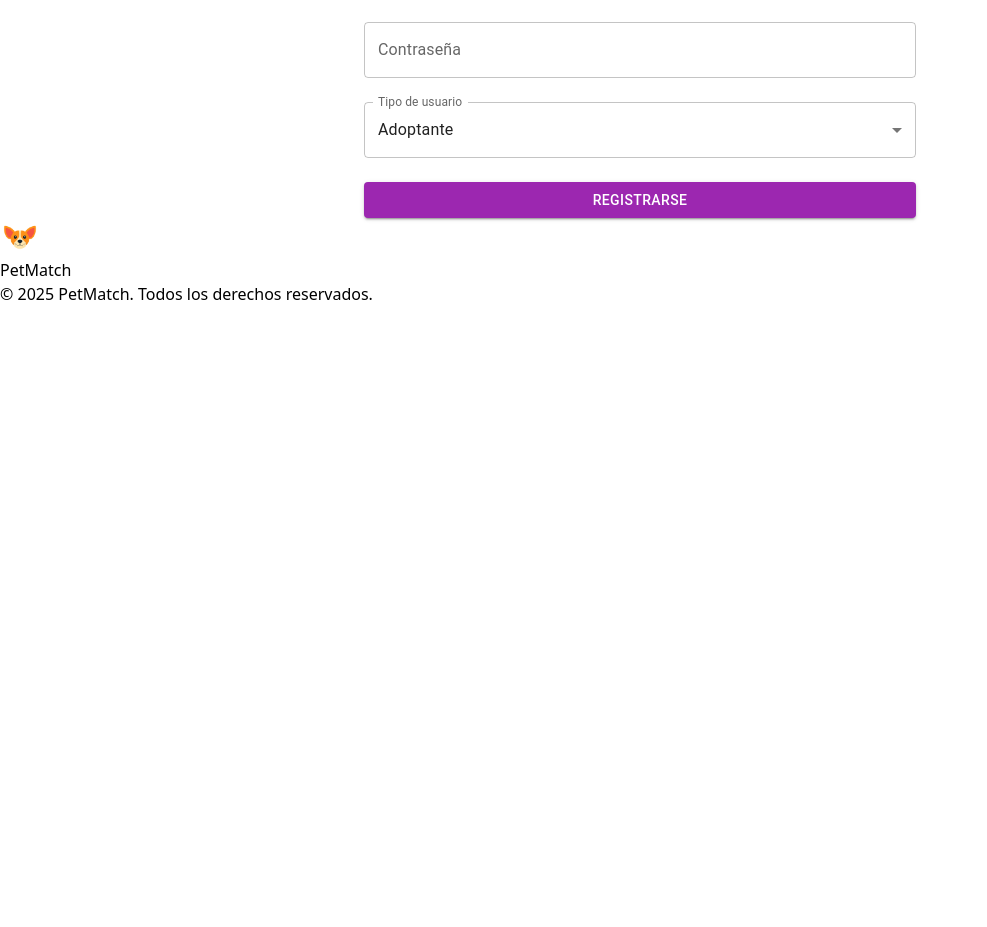
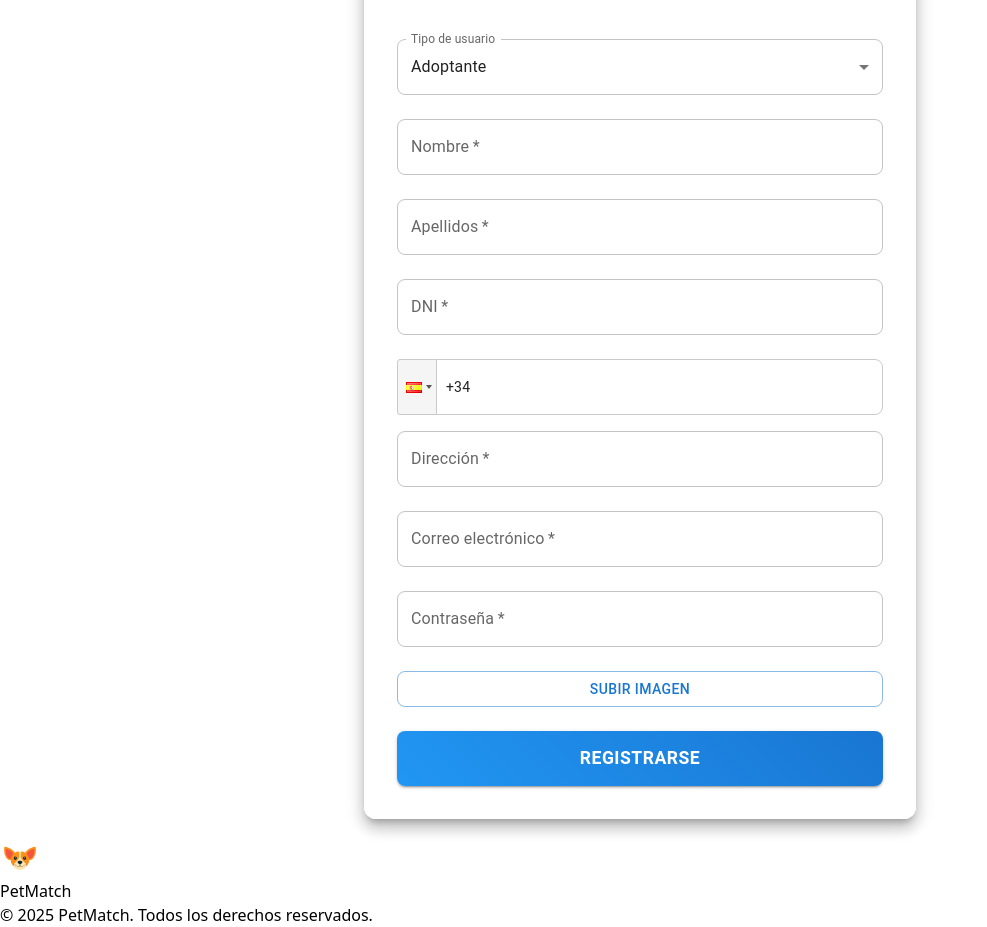
Before and after one commit to manelmr02/petmatch, a React (Vite) app: page /register in a window 1280 px wide. Shown: the part 192-1119 px from the top of the page, without its empty margins (0-987 px from the left). Before the commit the page ends 800 px from the top, so only its background shows below. Built offline with nearby package versions, Linux system fonts and the light colour scheme; no server answers.

Commit message:
Realización del register tanto para adoptante como para refugio teniendo en cuenta la subida de imagenes, el cambio de campo, las notificaciones, los errores y la conexión con Firebase.

```diff
--- a/package.json
+++ b/package.json
@@ -14,11 +14,14 @@
     "@emotion/styled": "^11.14.0",
     "@mui/icons-material": "^7.1.0",
     "@mui/material": "^7.0.2",
+    "classnames": "^2.5.1",
     "firebase": "^11.6.1",
     "notistack": "^3.0.2",
     "react": "^19.0.0",
     "react-dom": "^19.0.0",
-    "react-router-dom": "^7.5.2"
+    "react-phone-input-2": "^2.15.1",
+    "react-router-dom": "^7.5.2",
+    "uuid": "^11.1.0"
   },
   "devDependencies": {
     "@eslint/js": "^9.22.0",
--- a/src/firebase.js
+++ b/src/firebase.js
@@ -1,6 +1,7 @@
 import { initializeApp } from 'firebase/app';
 import { getAuth } from 'firebase/auth';
 import { getFirestore } from 'firebase/firestore';
+import { getStorage } from 'firebase/storage';
 
 // Your web app's Firebase configuration
 const firebaseConfig = {
@@ -17,3 +18,4 @@ const app = initializeApp(firebaseConfig);
 
 export const auth = getAuth(app);
 export const db = getFirestore(app);
+export const storage = getStorage(app);
--- a/src/main.jsx
+++ b/src/main.jsx
@@ -4,6 +4,7 @@ import { BrowserRouter } from 'react-router-dom';
 import App from './App.jsx';
 
 import './index.css';
+import 'react-phone-input-2/lib/style.css'
 
 ReactDOM.createRoot(document.getElementById('root')).render(
   <React.StrictMode>
--- a/src/pages/Register.jsx
+++ b/src/pages/Register.jsx
@@ -1,70 +1,274 @@
-import { useState } from 'react';
-import { TextField, Button, Container, Typography, MenuItem, Select, InputLabel, FormControl } from '@mui/material';
-import { createUserWithEmailAndPassword } from 'firebase/auth';
-import { auth, db } from '../firebase';
-import { doc, setDoc } from 'firebase/firestore';
-import { useNavigate } from 'react-router-dom';
+"use client"
+
+import {
+  TextField,
+  Button,
+  Container,
+  Typography,
+  Paper,
+  Box,
+  CircularProgress,
+  MenuItem,
+} from "@mui/material"
+import { useState } from "react"
+import { useNavigate } from "react-router-dom"
+import { useSnackbar } from "notistack"
+import { createUserWithEmailAndPassword } from "firebase/auth"
+import { ref, uploadBytes, getDownloadURL } from "firebase/storage"
+import { doc, setDoc } from "firebase/firestore"
+import { auth, db, storage } from "../firebase"
+import { v4 as uuidv4 } from "uuid"
+import PhoneInput from "react-phone-input-2"
+import "react-phone-input-2/lib/style.css"
 
 export default function Register() {
-  const [email, setEmail] = useState('');
-  const [password, setPassword] = useState('');
-  const [tipo, setTipo] = useState('adoptante'); // por defecto
-  const navigate = useNavigate();
+  const [userType, setUserType] = useState("adoptante")
+  const [form, setForm] = useState({})
+  const [errors, setErrors] = useState({})
+  const [loading, setLoading] = useState(false)
+  const { enqueueSnackbar } = useSnackbar()
+  const navigate = useNavigate()
 
-  const handleRegister = async (e) => {
-    e.preventDefault();
+  const handleChange = (e) => {
+    const { name, value, files } = e.target || {}
+    const val = files ? files[0] : value
+
+    if (name === "userType") {
+      setUserType(val)
+      setForm({})
+      setErrors({})
+    } else {
+      setForm((prev) => ({ ...prev, [name]: val }))
+    }
+  }
+
+  const validateEmail = (email) => /^[^\s@]+@[^\s@]+\.[^\s@]+$/.test(email)
+  const validatePhone = (phone) => phone?.length >= 10
+  const validateDNI = (dni) => /^\d{8}[A-HJ-NP-TV-Z]$/i.test(dni)
+
+  const handleSubmit = async (e) => {
+    e.preventDefault()
+    setLoading(true)
+    const { email, password, imagen, telefono, dni, ...rest } = form
+    const newErrors = {}
+
+    if (!validateEmail(email)) newErrors.email = "Formato de email inválido"
+    if (!validatePhone(telefono)) newErrors.telefono = "Teléfono inválido"
+    if (userType === "adoptante" && !validateDNI(dni)) newErrors.dni = "DNI inválido"
+
+    setErrors(newErrors)
+    if (Object.keys(newErrors).length > 0) {
+      enqueueSnackbar("Revisa los errores en el formulario", { variant: "error" })
+      setLoading(false)
+      return
+    }
+
     try {
-      const userCredential = await createUserWithEmailAndPassword(auth, email, password);
-      const uid = userCredential.user.uid;
+      const cred = await createUserWithEmailAndPassword(auth, email, password)
+      const uid = cred.user.uid
+      let imageUrl = null
 
-      // Guardamos datos extra en Firestore
-      await setDoc(doc(db, "usuarios", uid), {
+      if (imagen) {
+        const storageRef = ref(storage, `${userType}s/${uid}-${uuidv4()}`)
+        await uploadBytes(storageRef, imagen)
+        imageUrl = await getDownloadURL(storageRef)
+      }
+
+      await setDoc(doc(db, `${userType}s`, uid), {
+        uid,
         email,
-        tipo
-      });
+        tipo: userType,
+        telefono,
+        ...(userType === "adoptante" && { dni }),
+        ...rest,
+        imagen: imageUrl || null,
+        creadoEn: new Date().toISOString(),
+      })
 
-      alert('¡Registro exitoso!');
-      navigate('/mascotas');
+      enqueueSnackbar("Cuenta creada con éxito", { variant: "success" })
+      navigate("/mascotas")
     } catch (error) {
-      alert('Error en el registro: ' + error.message);
+      enqueueSnackbar(error.message, { variant: "error" })
+    } finally {
+      setLoading(false)
     }
-  };
+  }
+
+  const commonProps = {
+    fullWidth: true,
+    margin: "normal",
+    onChange: handleChange,
+    disabled: loading,
+    sx: {
+      "& .MuiOutlinedInput-root": {
+        borderRadius: 2,
+        transition: "all 0.3s ease",
+        "&:hover": {
+          transform: "translateY(-2px)",
+          boxShadow: "0 4px 8px rgba(0,0,0,0.1)",
+        },
+      },
+    },
+  }
+
+  const withError = (name) => ({
+    ...commonProps,
+    error: Boolean(errors[name]),
+    helperText: errors[name] || undefined,
+  })
 
   return (
+    <div
+      style={{
+        minHeight: "calc(100vh - 120px)",
+        display: "flex",
+        alignItems: "center",
+        justifyContent: "center",
+        padding: "20px 0",
+      }}
+    >
       <Container maxWidth="sm">
-      <Typography variant="h4" gutterBottom>Crear cuenta</Typography>
-      <form onSubmit={handleRegister}>
+        <Paper
+          elevation={10}
+          sx={{
+            p: 4,
+            borderRadius: 3,
+            background: "rgba(255,255,255,0.95)",
+            backdropFilter: "blur(10px)",
+            border: "1px solid rgba(255,255,255,0.2)",
+          }}
+        >
+          <Box textAlign="center" mb={3}>
+            <Typography
+              variant="h4"
+              gutterBottom
+              sx={{
+                fontWeight: "bold",
+                background: "linear-gradient(45deg, #2196F3, #1976D2)",
+                backgroundClip: "text",
+                WebkitBackgroundClip: "text",
+                WebkitTextFillColor: "transparent",
+                mb: 1,
+              }}
+            >
+              Crear Cuenta
+            </Typography>
+            <Typography variant="body1" color="text.secondary">
+              Regístrate en PetMatch 🐾
+            </Typography>
+          </Box>
+
+          <form onSubmit={handleSubmit}>
             <TextField
-          label="Email"
-          fullWidth
-          margin="normal"
-          value={email}
-          onChange={(e) => setEmail(e.target.value)}
+              select
+              label="Tipo de usuario"
+              name="userType"
+              value={userType}
+              onChange={handleChange}
+              {...commonProps}
+            >
+              <MenuItem value="adoptante">Adoptante</MenuItem>
+              <MenuItem value="refugio">Refugio</MenuItem>
+            </TextField>
+
+            {userType === "adoptante" && (
+              <>
+                <TextField label="Nombre" name="nombre" {...withError("nombre")} required />
+                <TextField label="Apellidos" name="apellidos" {...withError("apellidos")} required />
+                <TextField label="DNI" name="dni" {...withError("dni")} required />
+                <Box mt={2}>
+                  <PhoneInput
+                    country="es"
+                    value={form.telefono || ""}
+                    onChange={(value) => setForm((prev) => ({ ...prev, telefono: value }))}
+                    inputStyle={{ width: "100%", height: 56, borderRadius: 8 }}
+                    specialLabel="Teléfono"
+                    inputProps={{ name: "telefono", required: true }}
+                    disabled={loading}
+                  />
+                  {errors.telefono && (
+                    <Typography variant="caption" color="error">
+                      {errors.telefono}
+                    </Typography>
+                  )}
+                </Box>
+                <TextField label="Dirección" name="direccion" {...withError("direccion")} required />
+              </>
+            )}
+
+            {userType === "refugio" && (
+              <>
+                <TextField label="Nombre del Refugio" name="nombreRefugio" {...withError("nombreRefugio")} required />
+                <TextField label="Dirección" name="direccion" {...withError("direccion")} required />
+                <TextField label="Provincia" name="provincia" {...withError("provincia")} required />
+                <TextField label="Web" name="web" {...withError("web")} />
+                <Box mt={2}>
+                  <PhoneInput
+                    country="es"
+                    value={form.telefono || ""}
+                    onChange={(value) => setForm((prev) => ({ ...prev, telefono: value }))}
+                    inputStyle={{ width: "100%", height: 56, borderRadius: 8 }}
+                    specialLabel="Teléfono"
+                    inputProps={{ name: "telefono", required: true }}
+                    disabled={loading}
+                  />
+                  {errors.telefono && (
+                    <Typography variant="caption" color="error">
+                      {errors.telefono}
+                    </Typography>
+                  )}
+                </Box>
+              </>
+            )}
+
+            <TextField
+              label="Correo electrónico"
+              type="email"
+              name="email"
+              {...withError("email")}
+              required
             />
             <TextField
               label="Contraseña"
               type="password"
+              name="password"
+              {...withError("password")}
+              required
+            />
+
+            <Button variant="outlined" component="label" fullWidth sx={{ mt: 2, mb: 1, borderRadius: 2 }}>
+              Subir imagen
+              <input type="file" name="imagen" accept="image/*" hidden onChange={handleChange} />
+            </Button>
+
+            <Button
+              type="submit"
+              variant="contained"
               fullWidth
-          margin="normal"
-          value={password}
-          onChange={(e) => setPassword(e.target.value)}
-        />
-        <FormControl fullWidth margin="normal">
-          <InputLabel id="tipo-label">Tipo de usuario</InputLabel>
-          <Select
-            labelId="tipo-label"
-            value={tipo}
-            onChange={(e) => setTipo(e.target.value)}
-            label="Tipo de usuario"
+              disabled={loading}
+              sx={{
+                mt: 2,
+                py: 1.5,
+                borderRadius: 2,
+                background: "linear-gradient(45deg, #2196F3, #1976D2)",
+                fontSize: "1.1rem",
+                fontWeight: "bold",
+                transition: "all 0.3s ease",
+                "&:hover": {
+                  background: "linear-gradient(45deg, #1976D2, #1565C0)",
+                  transform: "translateY(-2px)",
+                  boxShadow: "0 6px 20px rgba(33,150,243,0.4)",
+                },
+                "&:active": {
+                  transform: "translateY(0)",
+                },
+              }}
             >
-            <MenuItem value="adoptante">Adoptante</MenuItem>
-            <MenuItem value="refugio">Refugio</MenuItem>
-          </Select>
-        </FormControl>
-        <Button type="submit" variant="contained" color="secondary" fullWidth sx={{ mt: 2 }}>
-          Registrarse
+              {loading ? <CircularProgress size={24} color="inherit" /> : "REGISTRARSE"}
             </Button>
           </form>
+        </Paper>
       </Container>
-  );
+    </div>
+  )
 }
```
Also changed, not shown: 2 other files (tests, documents, lock files or other folders). Lines whose indentation alone changed are shown as unchanged.
